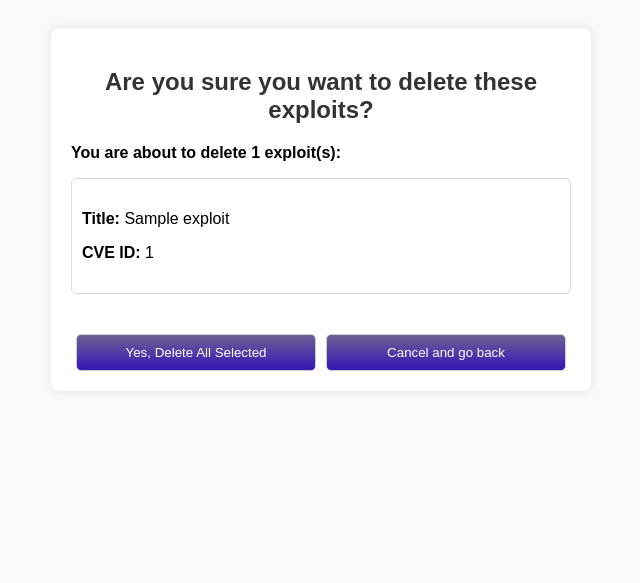
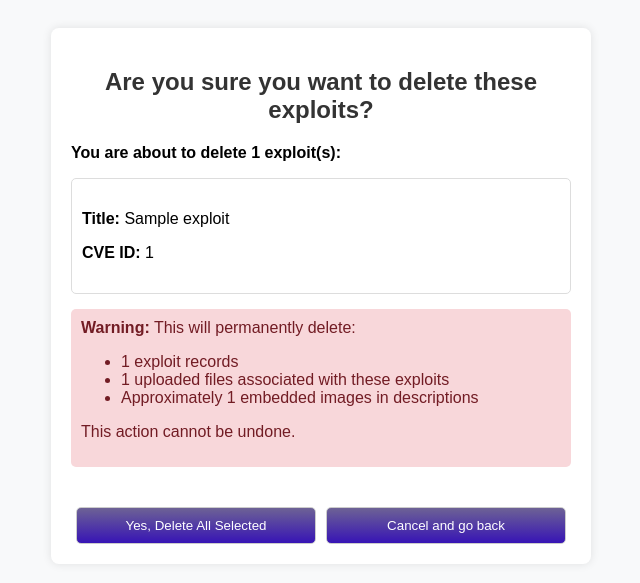
Before and after one commit to SWETHAVC04/Expo, a Django app: template exploits/templates/confirm_multiple_delete.html in a window 1280 px wide. Shown: the top 583 px of the page, without its empty margins (319-959 px from the left). Run offline with Django 5.2, Linux system fonts and the light colour scheme; the template is opened without the code that fills it: most values are stand-ins (such as "Sample title", 1, 10 or a date in 2020); parts of the project's set-up code (start-up, migrations or seed data) failed here and were passed over.

Commit message:
Update confirm_multiple_delete.html

```diff
--- a/exploits/templates/confirm_multiple_delete.html
+++ b/exploits/templates/confirm_multiple_delete.html
@@ -92,6 +92,13 @@
         .exploit-item:last-child {
             border-bottom: none;
         }
+
+        .container p {
+            word-wrap: break-word;
+            overflow-wrap: break-word;
+            white-space: normal;
+        }
+
     </style>
 </head>
 <body>
@@ -116,6 +123,17 @@
             <input type="hidden" name="exploit_ids" value="{{ exploit.id }}">
         {% endfor %}
         <input type="hidden" name="confirm_delete" value="true">
+        <div class="alert">
+            <strong>Warning:</strong> This will permanently delete:
+            <ul>
+                <li>{{ exploits|length }} exploit records</li>
+                <li>{{ files_count }} uploaded files associated with these exploits</li>
+                {% if images_count > 0 %}
+                <li>Approximately {{ images_count }} embedded images in descriptions</li>
+                {% endif %}
+            </ul>
+            <p>This action cannot be undone.</p>
+        </div>
 
         <div class="button-container">
             <button type="submit">Yes, Delete All Selected</button>
```
